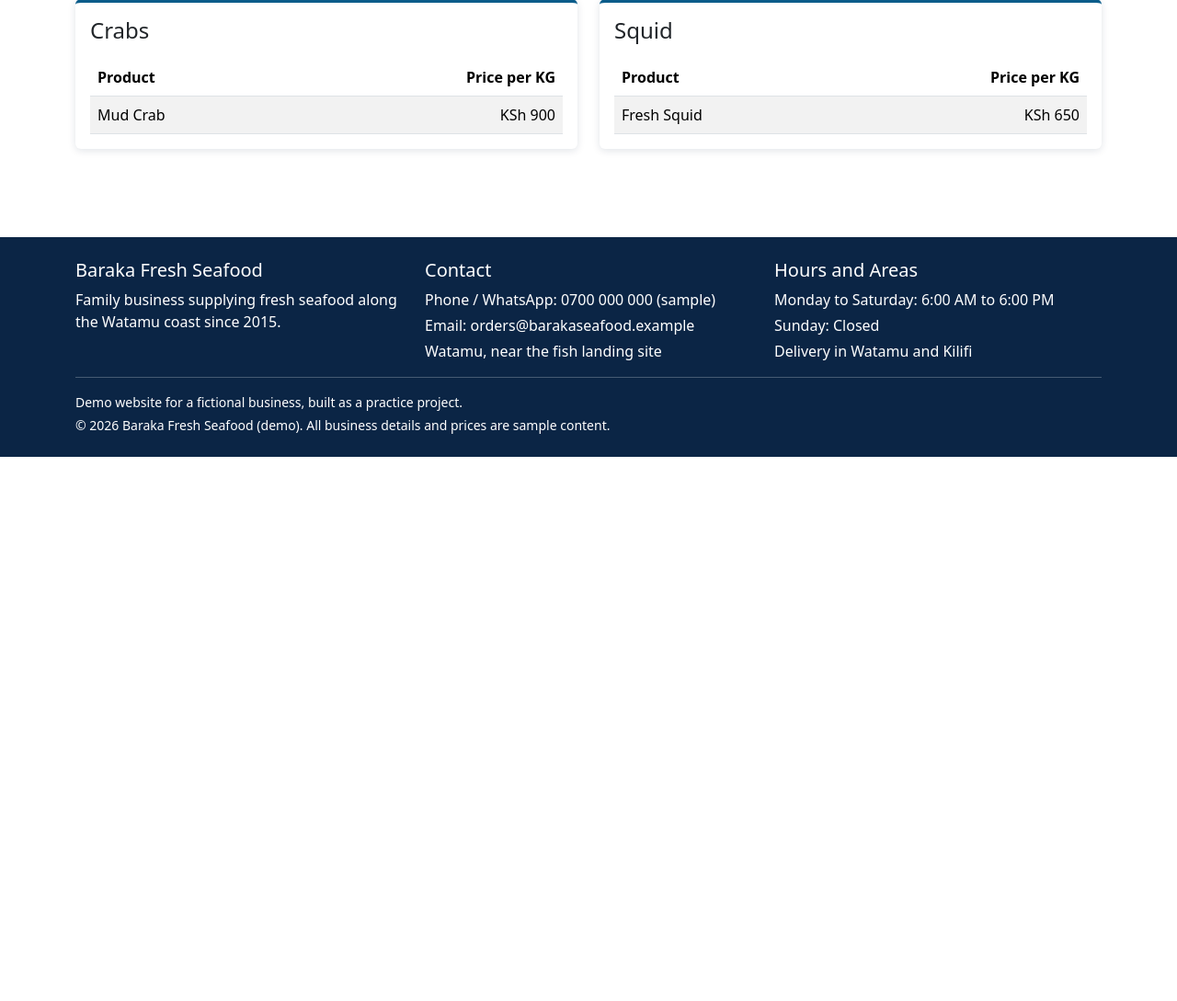
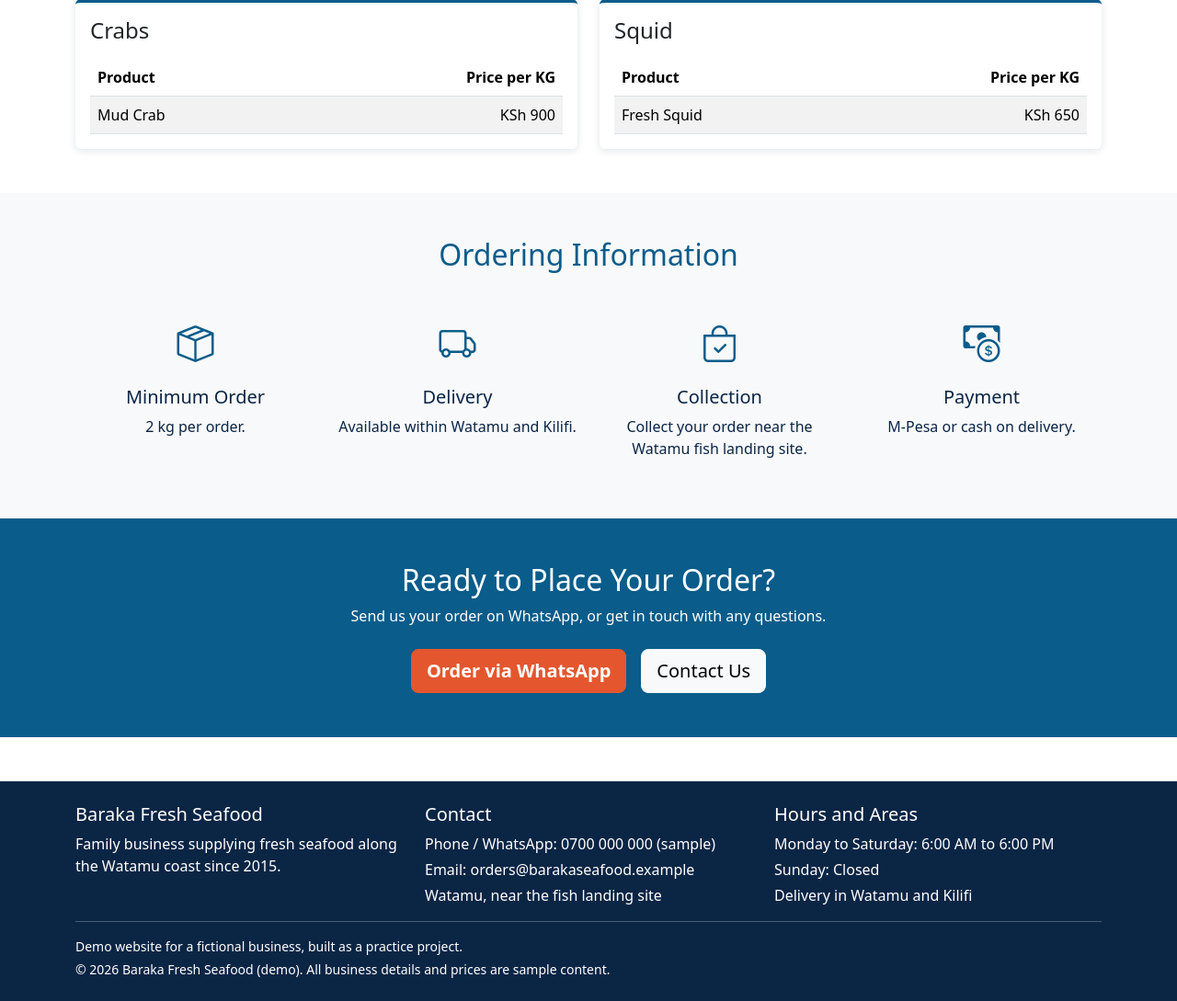
Before and after one commit to Eric-Mururu/baraka-fresh-seafood, a Django app: page /products/ in a window 1280 px wide. Shown: the part 556-1645 px from the top of the page at 92% size. Before the commit the page ends 1053 px from the top, so only its background shows below. Run offline with Django 5.2, Linux system fonts and the light colour scheme.

Commit message:
Add ordering information and call to action

```diff
--- a/static/css/style.css
+++ b/static/css/style.css
@@ -151,3 +151,14 @@ h1, h2, h3 {
 .page-banner .lead {
     color: var(--white);
 }
+
+
+/* ===== Call-to-action band ===== */
+.cta-band {
+    background-color: var(--ocean-blue);
+    color: var(--white);
+}
+
+.cta-band h2 {
+    color: var(--white);
+}
--- a/templates/shop/products.html
+++ b/templates/shop/products.html
@@ -97,5 +97,44 @@
     </div>
 </section>
 
+<section class="py-5 bg-light">
+    <div class="container">
+        <h2 class="text-center mb-5">Ordering Information</h2>
+
+        <div class="row row-cols-1 row-cols-md-2 row-cols-lg-4 g-4 text-center">
+            <div class="col">
+                <div class="why-icon mb-3"><i class="bi bi-box-seam"></i></div>
+                <h3 class="h5">Minimum Order</h3>
+                <p>2 kg per order.</p>
+            </div>
+            <div class="col">
+                <div class="why-icon mb-3"><i class="bi bi-truck"></i></div>
+                <h3 class="h5">Delivery</h3>
+                <p>Available within Watamu and Kilifi.</p>
+            </div>
+            <div class="col">
+                <div class="why-icon mb-3"><i class="bi bi-bag-check"></i></div>
+                <h3 class="h5">Collection</h3>
+                <p>Collect your order near the Watamu fish landing site.</p>
+            </div>
+            <div class="col">
+                <div class="why-icon mb-3"><i class="bi bi-cash-coin"></i></div>
+                <h3 class="h5">Payment</h3>
+                <p>M-Pesa or cash on delivery.</p>
+            </div>
+        </div>
+    </div>
+</section>
+
+<section class="cta-band py-5">
+    <div class="container text-center">
+        <h2>Ready to Place Your Order?</h2>
+        <p class="mb-4">Send us your order on WhatsApp, or get in touch with any questions.</p>
+        <div class="d-flex flex-column flex-sm-row gap-3 justify-content-center">
+            <a class="btn btn-order btn-lg" href="https://wa.me/254700000000?text=Hello%20Baraka%20Fresh%20Seafood%2C%20I%20would%20like%20to%20place%20an%20order." target="_blank" rel="noopener">Order via WhatsApp</a>
+            <a class="btn btn-light btn-lg" href="#">Contact Us</a>
+        </div>
+    </div>
+</section>
 
 {% endblock %}
```
